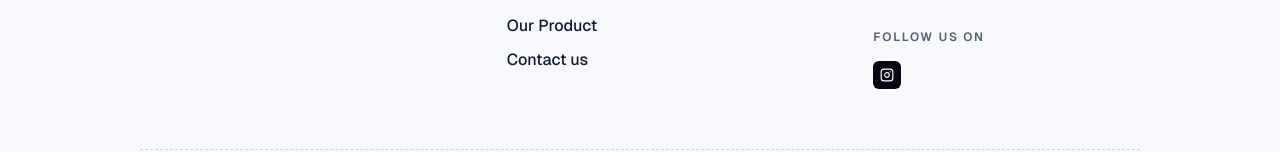
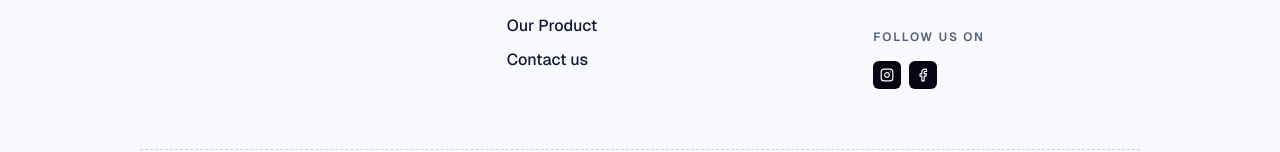
Before and after one commit to AditiSah05/WESTMERE_FAHAD-MAIN, a Next.js app: page /contact in a window 1280 px wide. Shown: the part 1626-1778 px from the top of the page. Built offline with nearby package versions, Linux system fonts and the light colour scheme; no server answers; a web font is replaced by a local one.

Commit message:
feat(footer): add Facebook link; hide arrows row on contact page

```diff
--- a/src/components/Footer/FooterColumns.tsx
+++ b/src/components/Footer/FooterColumns.tsx
@@ -1,6 +1,6 @@
 import Link from 'next/link'
 import Logo from '@/components/ui/Logo'
-import { InstagramIcon } from '@/components/ui/SocialIcons'
+import { FacebookIcon, InstagramIcon } from '@/components/ui/SocialIcons'
 
 const links = [
   { href: '/', label: 'Home' },
@@ -12,6 +12,11 @@ const links = [
 
 const title = 'mb-[30px] text-xs font-semibold uppercase tracking-[0.15em] text-slate'
 const text = 'text-base font-medium text-navy-deep transition-colors hover:text-gold'
+
+const socials = [
+  { href: 'https://www.instagram.com/westmere.io/', label: 'Instagram', Icon: InstagramIcon },
+  { href: 'https://www.facebook.com/profile.php?id=61590820286108', label: 'Facebook', Icon: FacebookIcon },
+]
 
 export default function FooterColumns() {
   return (
@@ -40,13 +45,20 @@ export default function FooterColumns() {
           <p className="text-base font-medium leading-[1.2] text-navy-deep">New Delhi , India</p>
         </div>
         <h5 className="mb-4 text-xs font-semibold uppercase tracking-[0.15em] text-slate">FOLLOW US ON</h5>
-        <a
-          href="https://www.instagram.com/westmere.io/"
-          aria-label="Instagram"
-          className="flex size-7 items-center justify-center rounded-md bg-ink text-white transition hover:-translate-y-0.5 hover:shadow-[0_0_0_2px_#c4943d]"
-        >
-          <InstagramIcon width={14} height={14} />
-        </a>
+        <div className="flex gap-2">
+          {socials.map(({ href, label, Icon }) => (
+            <a
+              key={label}
+              href={href}
+              target="_blank"
+              rel="noopener noreferrer"
+              aria-label={label}
+              className="flex size-7 items-center justify-center rounded-md bg-ink text-white transition hover:-translate-y-0.5 hover:shadow-[0_0_0_2px_#c4943d]"
+            >
+              <Icon width={14} height={14} />
+            </a>
+          ))}
+        </div>
       </div>
     </div>
   )
--- a/src/components/Footer/FooterCta.tsx
+++ b/src/components/Footer/FooterCta.tsx
@@ -9,7 +9,7 @@ const arc = 'pointer-events-none absolute z-0 size-[520px] rounded-full border-[
 export default function FooterCta() {
   return (
     <div className="flex flex-col gap-[3px]">
-      <div className="flex items-center justify-center gap-3" aria-hidden>
+      <div data-footer-arrows className="flex items-center justify-center gap-3" aria-hidden>
         <span className="h-px w-[290px] flex-none bg-gradient-to-r from-transparent to-navy-deep/35" />
         <span className={chip}><ChevronLeft size={14} /></span>
         <span className={chip}><ChevronRight size={14} /></span>
```
